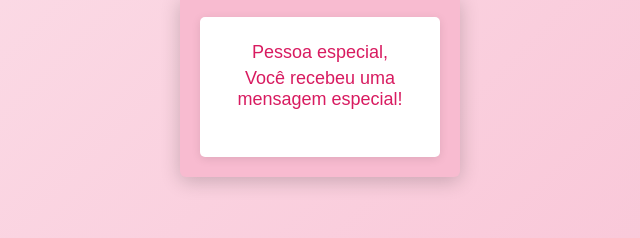
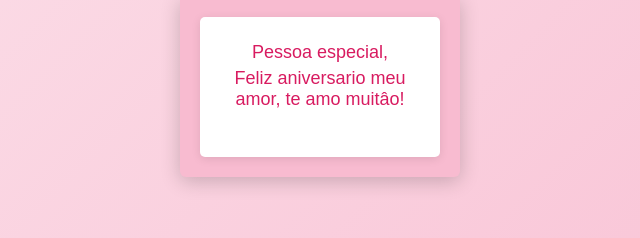
Before and after one commit to paulwcost/birthday, a plain HTML site: page index.html in a window 1280 px wide. Both pictures are taken after a click on the button "Abrir Envelope". Shown: the part 234-472 px from the top of the page, 320-960 px from the left. Drawn offline with Linux system fonts and the light colour scheme.

Commit message:
Add files via upload

```diff
--- a/index.html
+++ b/index.html
@@ -112,7 +112,7 @@
     <div class="envelope">
         <div class="letter">
             <p id="personalizedMessage">Olá!</p>
-            <p>Você recebeu uma mensagem especial!</p>
+            <p>Feliz aniversario meu amor, te amo muitâo!</p>
         </div>
         <div class="flap"></div>
     </div>
```
